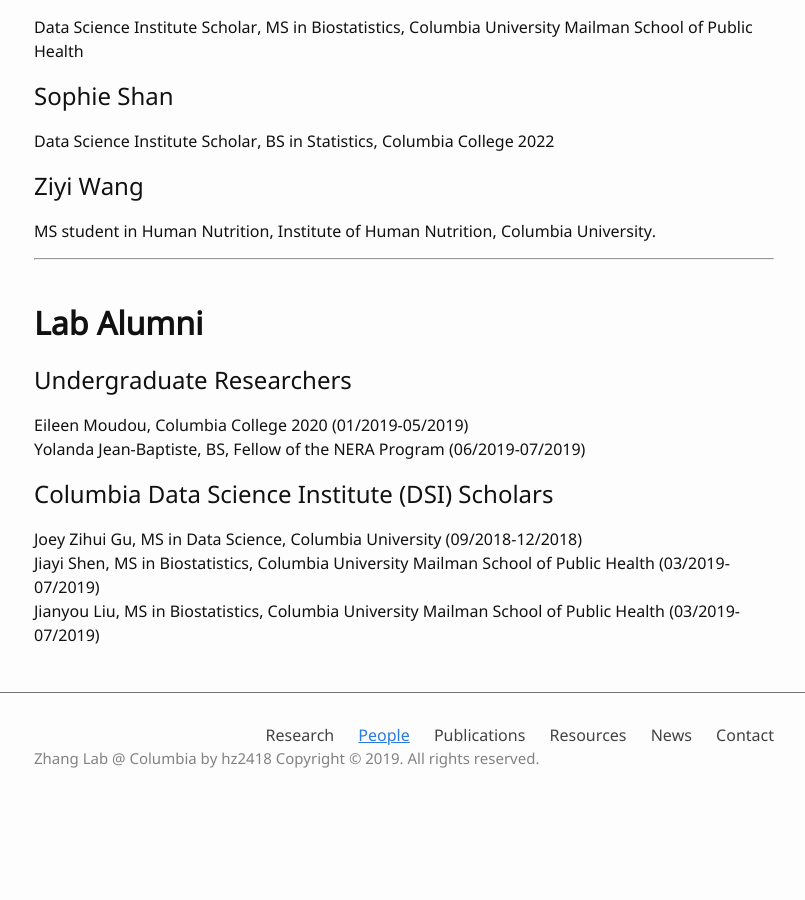
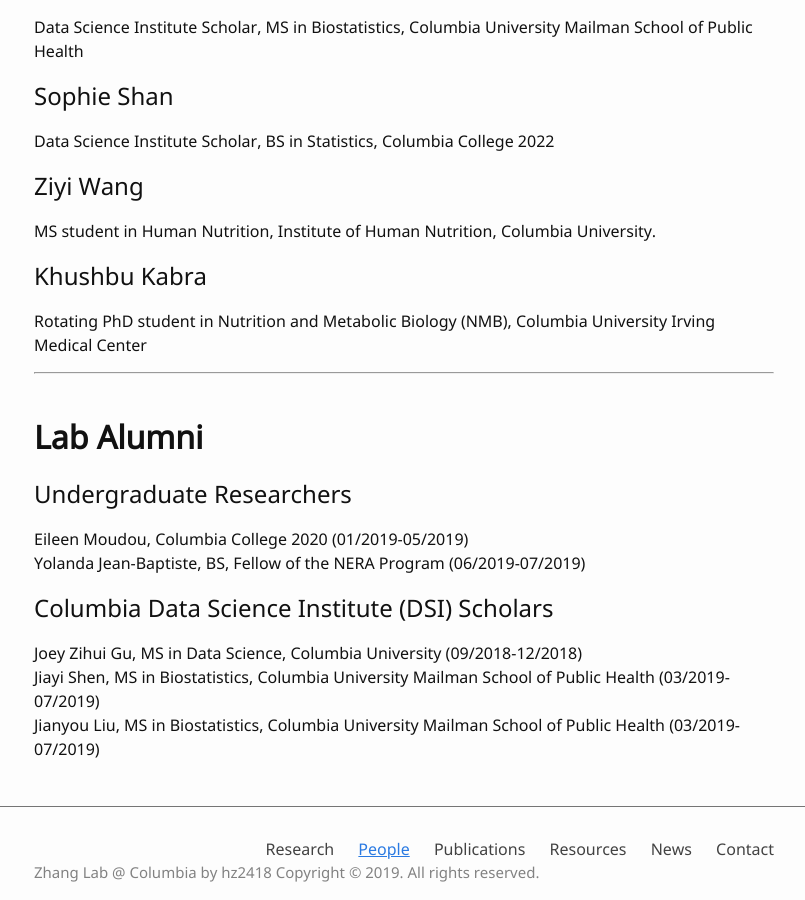
Before and after one commit to hanruizhang/zhanglab, a Jekyll site: the page built from 2_People.md, in a window 1280 px wide and 900 px high, scrolled down 2935 px. Shown: the whole window, without its empty margins (236-1041 px from the left). Built offline with Jekyll 4.4.1, drawn with Linux system fonts in a browser that asks for light colours; comment, search, counter and statistics services are not loaded; before the commit the page ends 3750 px from its top, so only the background shows below that.

Commit message:
Update 2_People.md

```diff
--- a/2_People.md
+++ b/2_People.md
@@ -97,6 +97,9 @@
 ## Ziyi Wang
 #### MS student in Human Nutrition, Institute of Human Nutrition, Columbia University.
 
+## Khushbu Kabra
+#### Rotating PhD student in Nutrition and Metabolic Biology (NMB), Columbia University Irving Medical Center
+
 ------
 &nbsp;
 
```
